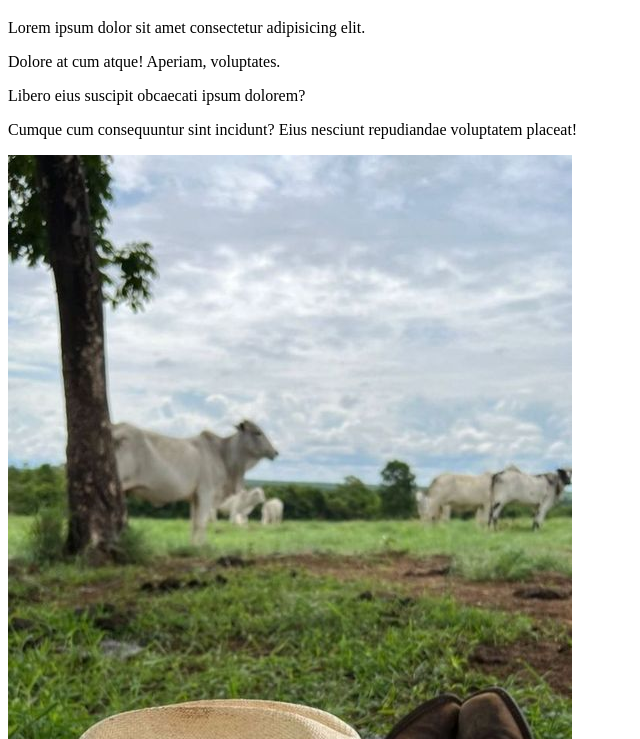
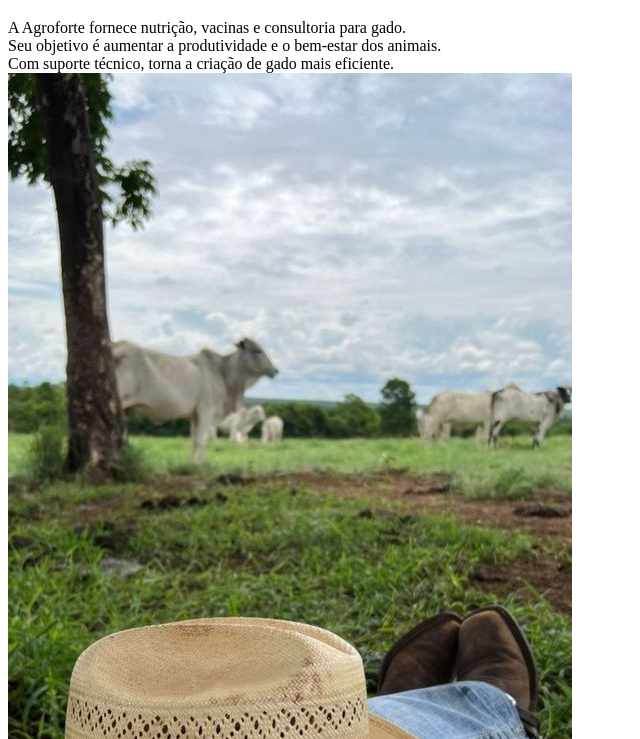
Before and after one commit to paolapaiva-jpg/projeto1, a plain HTML site: page index.html in a window 1280 px wide. Shown: the part 61-800 px from the top of the page, without its empty margins (0-640 px from the left). Drawn offline with Linux system fonts and the light colour scheme.

Commit message:
11.06.2026

```diff
--- a/index.html
+++ b/index.html
@@ -10,12 +10,9 @@
 <h1>PAOLA</h1>
 
 <p>
-Lorem ipsum dolor sit amet consectetur adipisicing elit.<p>
-Dolore at cum atque! Aperiam, voluptates. <p>
-Libero eius suscipit obcaecati ipsum dolorem?<p>
-Cumque cum consequuntur sint incidunt? Eius nesciunt repudiandae voluptatem placeat!
-
-</p>
+A Agroforte fornece nutrição, vacinas e consultoria para gado.<br>
+Seu objetivo é aumentar a produtividade e o bem-estar dos animais.<br>
+Com suporte técnico, torna a criação de gado mais eficiente.<br>
 <img src="agronomia.jpeg" alt="menina sentada, observando os bois">
 
 
```
